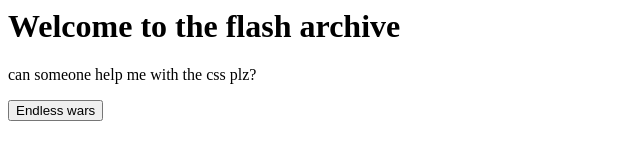
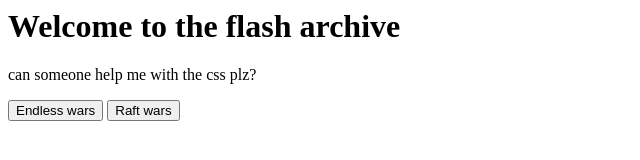
Before and after one commit to Pokeknight2610/Flash-games, a plain HTML site: page index.html in a window 1280 px wide. Shown: the whole page, without its empty margins (0-640 px from the left). Drawn offline with Linux system fonts and the light colour scheme.

Commit message:
Update index.html

```diff
--- a/index.html
+++ b/index.html
@@ -1,2 +1,2 @@
 <h1>Welcome to the flash archive</h1><p> can someone help me with the css plz?</p>
-<a href="Endlesswars.html"><Button>Endless wars</Button></a>
+<a href="endlesswars.html"><Button>Endless wars</Button></a> <a href="raftwars.html"><Button>Raft wars</Button></a>
```
